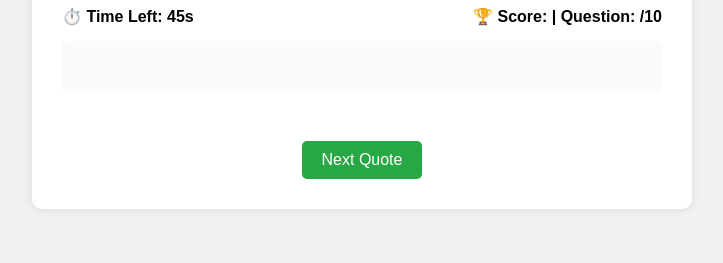
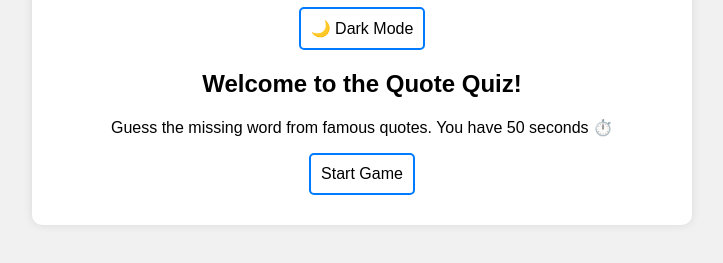
Before and after one commit to kruti215/quotequiz2, a plain HTML site: page frontend/index.html in a window 1280 px wide. Shown: the part 141-404 px from the top of the page, without its empty margins (278-1001 px from the left). Drawn offline with Linux system fonts and the light colour scheme; no server answers.

Commit message:
Update index.html

```diff
--- a/frontend/index.html
+++ b/frontend/index.html
@@ -10,27 +10,41 @@
   <div class="app">
     <h1>Quote Quiz</h1>
 
+    <!-- 🌙 Dark Mode Toggle -->
+    <button id="dark-toggle" class="dark-toggle">🌙 Dark Mode</button>
+
+    <!-- 🟢 Start Screen -->
+    <div id="start-screen">
+      <h2>Welcome to the Quote Quiz!</h2>
+      <p>Guess the missing word from famous quotes. You have 50 seconds ⏱️</p>
+      <button id="start-btn" class="start-btn">Start Game</button>
+    </div>
+
+    <!-- 🔴 Game Over Screen -->
     <div id="game-over" class="hidden">
       <h2 id="game-over-message"></h2>
       <p id="final-score"></p>
       <button id="play-again" class="next-btn">Play Again</button>
     </div>
 
-    <div id="game-section">
+    <!-- 🎮 Game Section -->
+    <div id="game-section" class="hidden">
       <div class="info-bar">
         <div>⏱️ Time Left: <span id="timer"></span>s</div>
         <div>🏆 Score: <span id="score"></span> | Question: <span id="question-count"></span>/10</div>
       </div>
 
-      <div class="quote-box">
-        <p id="quiz-quote"></p>
-      </div>
+<div class="quote-box">
+  <div id="spinner" class="spinner hidden"></div>
+  <p id="quiz-quote"></p>
+</div>
+
 
       <div id="options" class="options"></div>
 
       <div id="status" class="status"></div>
 
-      <button id="next-btn" class="next-btn" disabled>Next Quote</button>
+      <!-- <button id="next-btn" class="next-btn" disabled>Next Quote</button> -->
     </div>
   </div>
 
```
